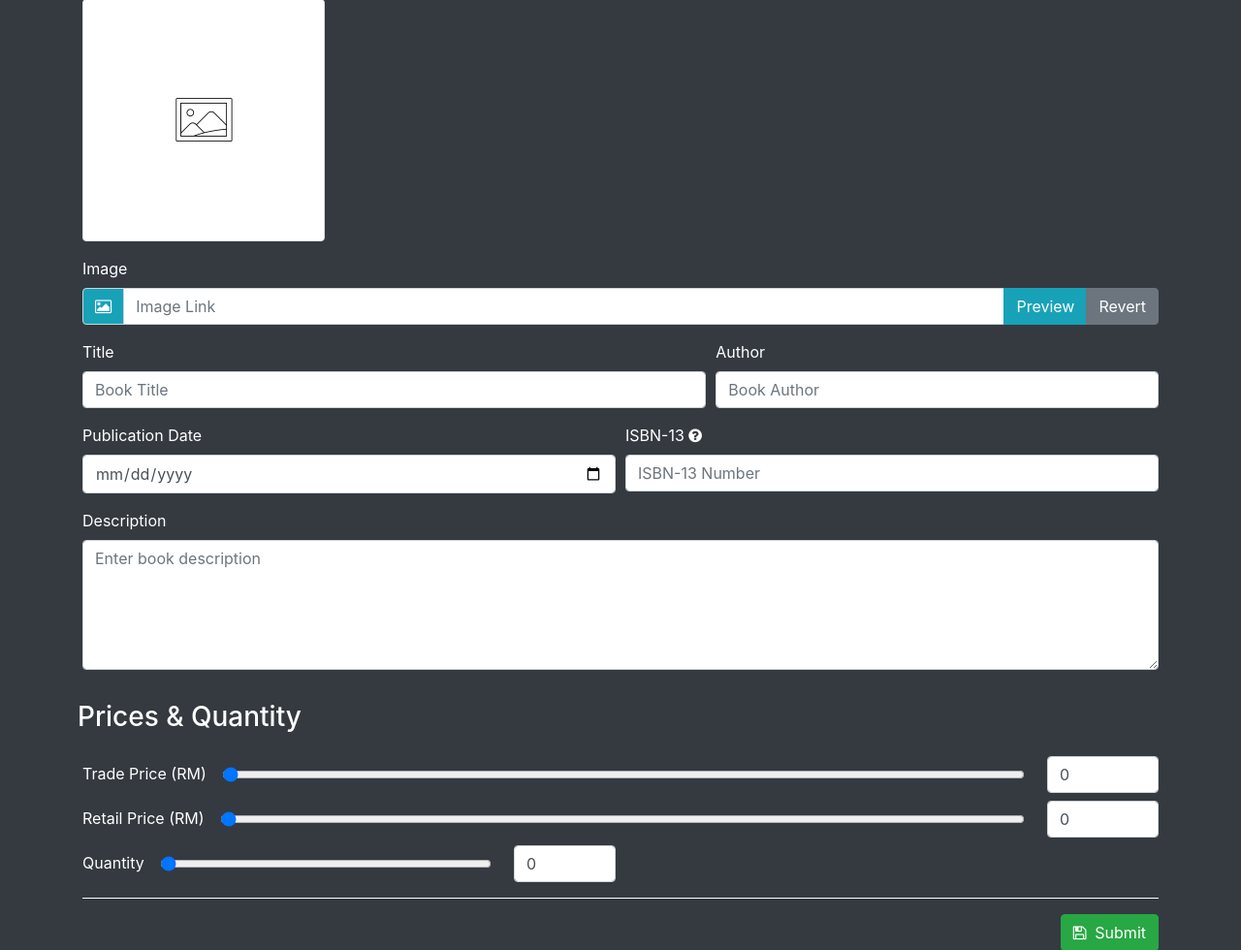
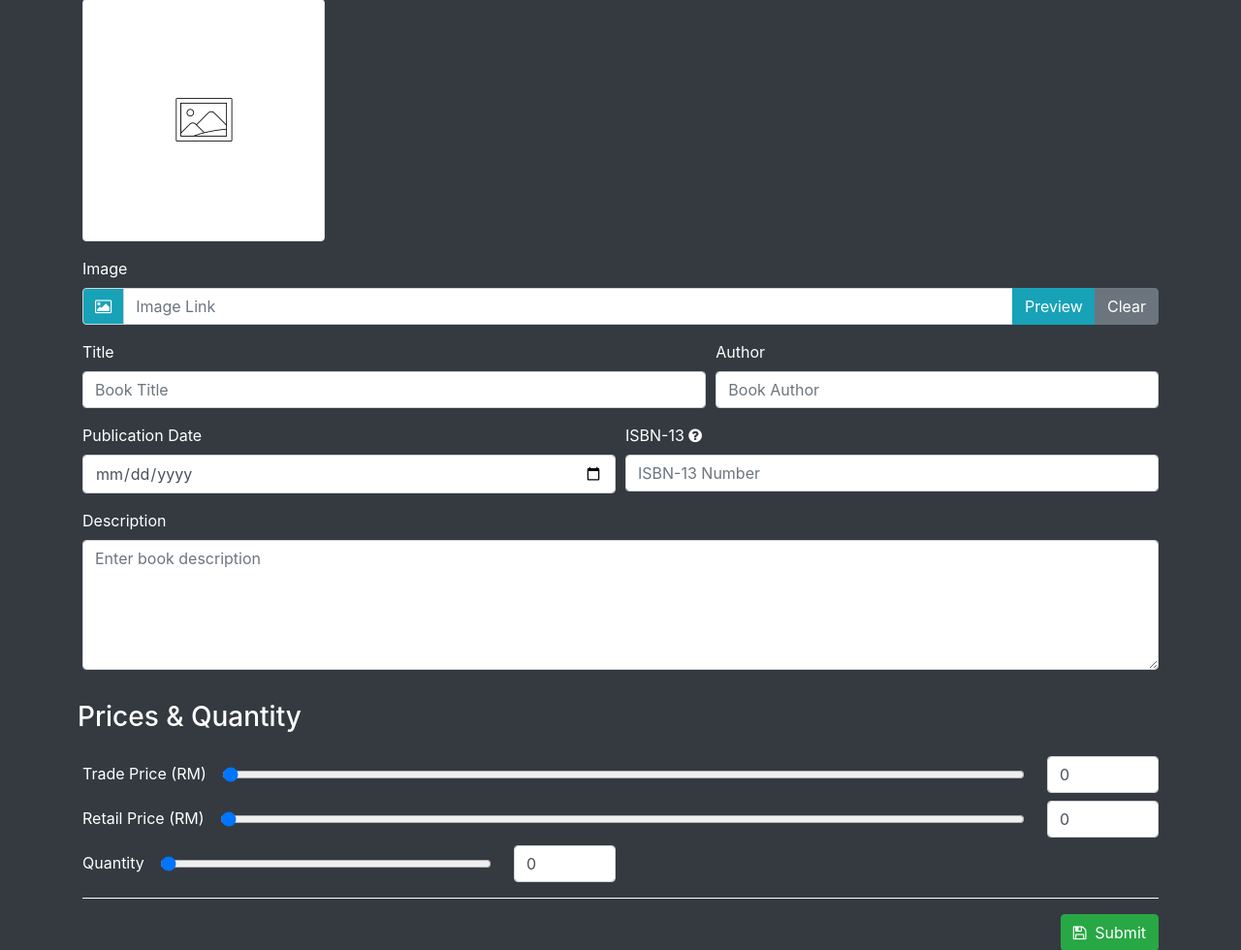
Before and after one commit to lukazio/Group11-BookStore, a PHP site: page /add_stock.php in a window 1280 px wide. Shown: the part 276-1256 px from the top of the page at 97% size. Run offline with PHP 8.4, Linux system fonts and the light colour scheme; data that the repository does not hold is empty.

Commit message:
Minor code and UI optimizations

```diff
--- a/action/add_stock_action.php
+++ b/action/add_stock_action.php
@@ -31,8 +31,8 @@ if(isset($_POST['addstock_submit'])) {
             header("Location: ../add_stock.php");
             $_SESSION['addstock_alert'] = 'success';
 
+            $conn->close();
             exit();
-            $conn->close();
         }
     }
 
--- a/add_stock.php
+++ b/add_stock.php
@@ -55,7 +55,7 @@
                             <input type="url" class="form-control" name="img_link" placeholder="Image Link">
                             <div class="input-group-append">
                                 <button type="button" class="btn btn-info" id="imgPreviewBtn">Preview</button>
-                                <button type="button" class="btn btn-secondary" id="imgResetBtn" data-toggle="tooltip" data-placement="top" data-html="true" title="<b>Warning:</b> This will also revert the image link input!">Revert</button>
+                                <button type="button" class="btn btn-secondary" id="imgResetBtn" data-toggle="tooltip" data-placement="top" data-html="true" title="<b>Warning:</b> This will also clear the image link input!">Clear</button>
                             </div>
                         </div>
                     </div>
--- a/modules/stock_levels.css
+++ b/modules/stock_levels.css
@@ -21,3 +21,7 @@ hr {
 .btn-link:hover {
     text-decoration: none !important;
 }
+
+.book-img {
+    max-width: 120px;
+}
```
